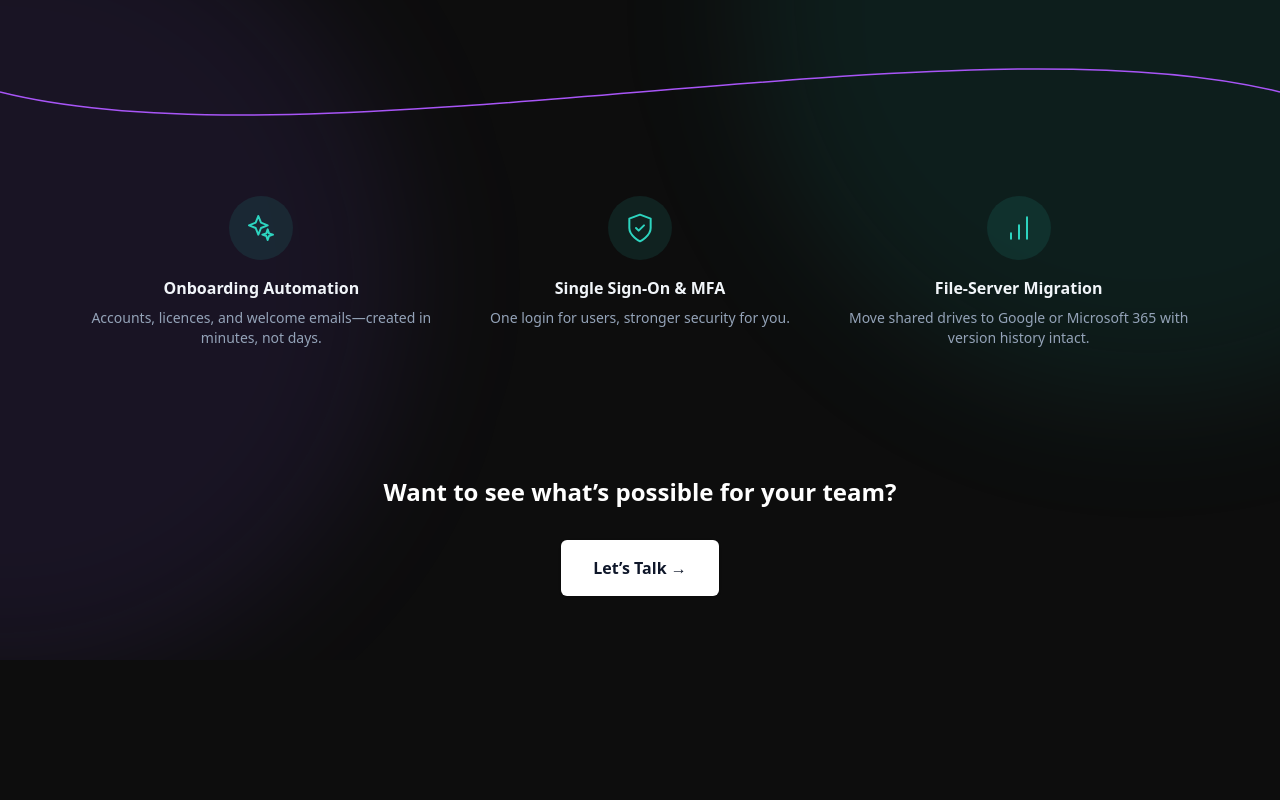
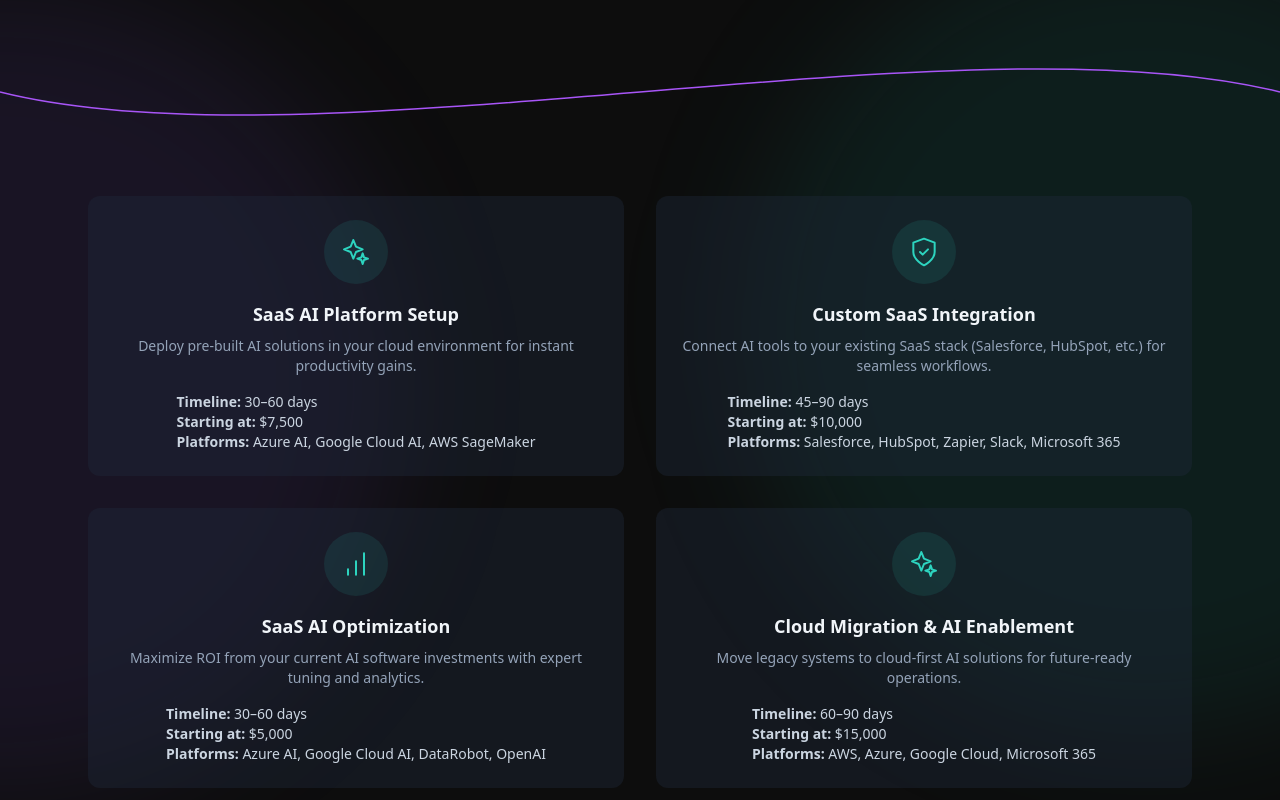
Before and after one commit to itferland/aipromptsformarketing-blog, a React (Vite) app: page /consulting in a window 1280 px wide. Shown: the part 380-1180 px from the top of the page. Before the commit the page ends 1040 px from the top, so only its background shows below. Built offline with nearby package versions, Linux system fonts and the light colour scheme.

Commit message:
Reframe consulting services around SaaS offerings with timelines, pricing, and platforms

```diff
--- a/pages/Consulting.tsx
+++ b/pages/Consulting.tsx
@@ -34,27 +34,58 @@ export default function Consulting(): React.ReactNode {
       </header>
       <WaveDivider />
       <main>
-        <section className="mx-auto max-w-6xl grid gap-8 md:grid-cols-3 py-16 px-6">
-          <div className="flex flex-col items-center text-center">
-            <div className="flex items-center justify-center h-16 w-16 rounded-full bg-teal-400/10">
+        <section className="mx-auto max-w-6xl grid gap-8 md:grid-cols-2 py-16 px-6">
+          {/* SaaS AI Platform Setup */}
+          <div className="flex flex-col items-center text-center bg-slate-800/40 rounded-xl p-6">
+            <div className="flex items-center justify-center h-16 w-16 rounded-full bg-teal-400/10 mb-2">
               <SparklesIcon className="w-8 h-8 text-teal-400" />
             </div>
-            <h3 className="mt-4 font-semibold text-slate-100">Onboarding Automation</h3>
-            <p className="mt-2 text-sm text-slate-400">Accounts, licences, and welcome emails—created in minutes, not days.</p>
+            <h3 className="mt-2 font-semibold text-slate-100 text-lg">SaaS AI Platform Setup</h3>
+            <p className="mt-2 text-sm text-slate-400">Deploy pre-built AI solutions in your cloud environment for instant productivity gains.</p>
+            <ul className="mt-4 text-sm text-slate-300 text-left">
+              <li><strong>Timeline:</strong> 30–60 days</li>
+              <li><strong>Starting at:</strong> $7,500</li>
+              <li><strong>Platforms:</strong> Azure AI, Google Cloud AI, AWS SageMaker</li>
+            </ul>
           </div>
-          <div className="flex flex-col items-center text-center">
-            <div className="flex items-center justify-center h-16 w-16 rounded-full bg-teal-400/10">
+          {/* Custom SaaS Integration */}
+          <div className="flex flex-col items-center text-center bg-slate-800/40 rounded-xl p-6">
+            <div className="flex items-center justify-center h-16 w-16 rounded-full bg-teal-400/10 mb-2">
               <ShieldCheckIcon className="w-8 h-8 text-teal-400" />
             </div>
-            <h3 className="mt-4 font-semibold text-slate-100">Single Sign-On & MFA</h3>
-            <p className="mt-2 text-sm text-slate-400">One login for users, stronger security for you.</p>
+            <h3 className="mt-2 font-semibold text-slate-100 text-lg">Custom SaaS Integration</h3>
+            <p className="mt-2 text-sm text-slate-400">Connect AI tools to your existing SaaS stack (Salesforce, HubSpot, etc.) for seamless workflows.</p>
+            <ul className="mt-4 text-sm text-slate-300 text-left">
+              <li><strong>Timeline:</strong> 45–90 days</li>
+              <li><strong>Starting at:</strong> $10,000</li>
+              <li><strong>Platforms:</strong> Salesforce, HubSpot, Zapier, Slack, Microsoft 365</li>
+            </ul>
           </div>
-          <div className="flex flex-col items-center text-center">
-            <div className="flex items-center justify-center h-16 w-16 rounded-full bg-teal-400/10">
+          {/* SaaS AI Optimization */}
+          <div className="flex flex-col items-center text-center bg-slate-800/40 rounded-xl p-6">
+            <div className="flex items-center justify-center h-16 w-16 rounded-full bg-teal-400/10 mb-2">
               <ChartBarIcon className="w-8 h-8 text-teal-400" />
             </div>
-            <h3 className="mt-4 font-semibold text-slate-100">File-Server Migration</h3>
-            <p className="mt-2 text-sm text-slate-400">Move shared drives to Google or Microsoft 365 with version history intact.</p>
+            <h3 className="mt-2 font-semibold text-slate-100 text-lg">SaaS AI Optimization</h3>
+            <p className="mt-2 text-sm text-slate-400">Maximize ROI from your current AI software investments with expert tuning and analytics.</p>
+            <ul className="mt-4 text-sm text-slate-300 text-left">
+              <li><strong>Timeline:</strong> 30–60 days</li>
+              <li><strong>Starting at:</strong> $5,000</li>
+              <li><strong>Platforms:</strong> Azure AI, Google Cloud AI, DataRobot, OpenAI</li>
+            </ul>
+          </div>
+          {/* Cloud Migration & AI Enablement */}
+          <div className="flex flex-col items-center text-center bg-slate-800/40 rounded-xl p-6">
+            <div className="flex items-center justify-center h-16 w-16 rounded-full bg-teal-400/10 mb-2">
+              <SparklesIcon className="w-8 h-8 text-teal-400" />
+            </div>
+            <h3 className="mt-2 font-semibold text-slate-100 text-lg">Cloud Migration & AI Enablement</h3>
+            <p className="mt-2 text-sm text-slate-400">Move legacy systems to cloud-first AI solutions for future-ready operations.</p>
+            <ul className="mt-4 text-sm text-slate-300 text-left">
+              <li><strong>Timeline:</strong> 60–90 days</li>
+              <li><strong>Starting at:</strong> $15,000</li>
+              <li><strong>Platforms:</strong> AWS, Azure, Google Cloud, Microsoft 365</li>
+            </ul>
           </div>
         </section>
         <footer className="py-16">
```
